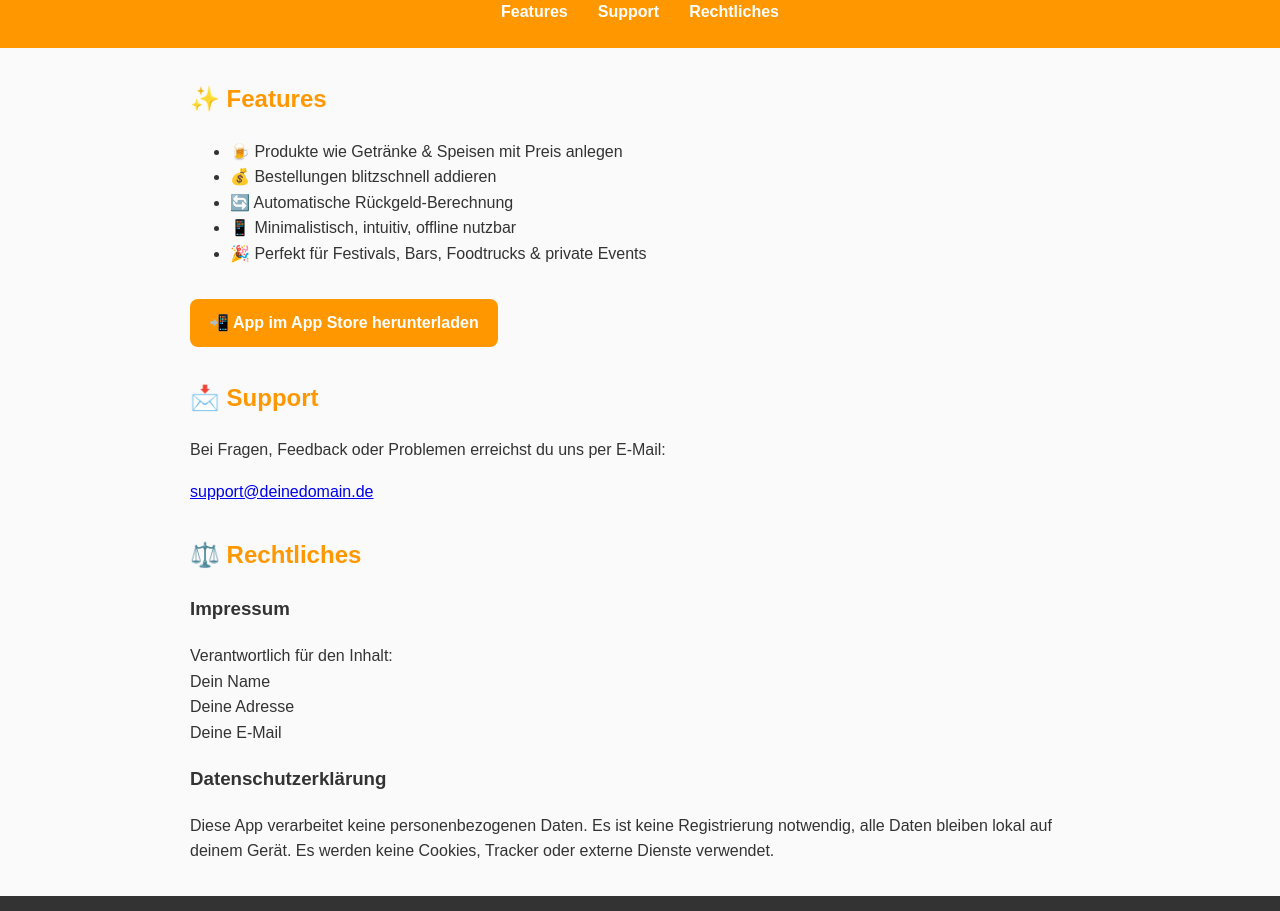
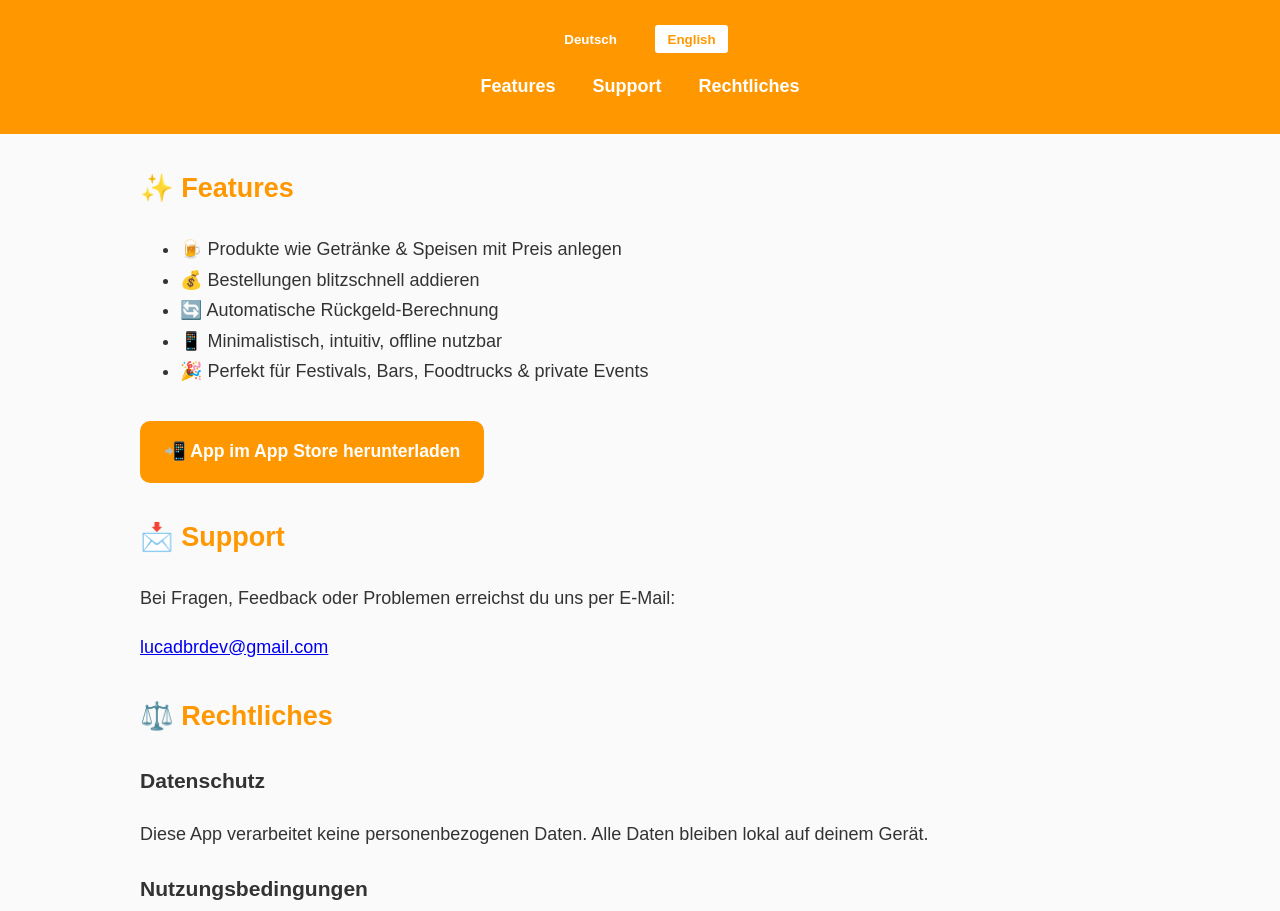
Before and after one commit to LucaDBr/BarMate-Legal, a plain HTML site: page index.html in a window 1280 px wide. Shown: the part 134-1045 px from the top of the page. Drawn offline with Linux system fonts and the light colour scheme.

Commit message:
Update index.html

```diff
--- a/index.html
+++ b/index.html
@@ -11,28 +11,30 @@
       padding: 0;
       background: #fafafa;
       color: #333;
-      line-height: 1.6;
+      line-height: 1.7;
+      font-size: 18px;
     }
     header {
       background: #ff9800;
       color: #fff;
-      padding: 1.5rem;
+      padding: 2rem 1rem;
       text-align: center;
     }
-    header h1 { margin: 0; font-size: 2rem; }
+    header h1 { margin: 0; font-size: 2.5rem; }
+    header p { margin: 0.5rem 0; font-size: 1.2rem; }
     nav {
       margin-top: 1rem;
     }
     nav a {
       color: #fff;
-      margin: 0 0.8rem;
+      margin: 0 1rem;
       text-decoration: none;
       font-weight: bold;
     }
     section {
-      max-width: 900px;
+      max-width: 1000px;
       margin: 2rem auto;
-      padding: 0 1rem;
+      padding: 0 1.5rem;
     }
     h2 {
       color: #ff9800;
@@ -40,20 +42,38 @@
     }
     footer {
       text-align: center;
-      padding: 1rem;
+      padding: 1.5rem;
       background: #333;
       color: #fff;
-      font-size: 0.9rem;
+      margin-top: 2rem;
     }
     .cta {
       display: inline-block;
       background: #ff9800;
       color: #fff;
-      padding: 0.7rem 1.2rem;
+      padding: 1rem 1.5rem;
       margin-top: 1rem;
-      border-radius: 8px;
+      border-radius: 10px;
       text-decoration: none;
       font-weight: bold;
+      font-size: 1.1rem;
+    }
+    .lang-switch {
+      margin-top: 1rem;
+    }
+    .lang-switch button {
+      background: #fff;
+      border: 2px solid #ff9800;
+      color: #ff9800;
+      padding: 0.4rem 0.8rem;
+      margin: 0 0.5rem;
+      border-radius: 5px;
+      font-weight: bold;
+      cursor: pointer;
+    }
+    .lang-switch button.active {
+      background: #ff9800;
+      color: #fff;
     }
   </style>
 </head>
@@ -61,53 +81,129 @@
 
   <header>
     <h1>BarMate</h1>
-    <p>Die Festival-Kassen-App – schnell Preise addieren & Rückgeld berechnen</p>
+    <p id="tagline">Die Festival-Kassen-App – schnell Preise addieren & Rückgeld berechnen</p>
+    <div class="lang-switch">
+      <button id="de" class="active">Deutsch</button>
+      <button id="en">English</button>
+    </div>
     <nav>
-      <a href="#features">Features</a>
-      <a href="#support">Support</a>
-      <a href="#legal">Rechtliches</a>
+      <a href="#features" data-i18n="menu.features">Features</a>
+      <a href="#support" data-i18n="menu.support">Support</a>
+      <a href="#legal" data-i18n="menu.legal">Rechtliches</a>
     </nav>
   </header>
 
   <section id="features">
-    <h2>✨ Features</h2>
-    <ul>
-      <li>🍺 Produkte wie Getränke & Speisen mit Preis anlegen</li>
-      <li>💰 Bestellungen blitzschnell addieren</li>
-      <li>🔄 Automatische Rückgeld-Berechnung</li>
-      <li>📱 Minimalistisch, intuitiv, offline nutzbar</li>
-      <li>🎉 Perfekt für Festivals, Bars, Foodtrucks & private Events</li>
-    </ul>
-    <a class="cta" href="#">📲 App im App Store herunterladen</a>
+    <h2 data-i18n="features.title">✨ Features</h2>
+    <ul id="features-list"></ul>
+    <a class="cta" href="#">📲 <span data-i18n="features.cta">App im App Store herunterladen</span></a>
   </section>
 
   <section id="support">
-    <h2>📩 Support</h2>
-    <p>Bei Fragen, Feedback oder Problemen erreichst du uns per E-Mail:</p>
-    <p><a href="mailto:support@deinedomain.de">support@deinedomain.de</a></p>
+    <h2 data-i18n="support.title">📩 Support</h2>
+    <p id="support-text"></p>
+    <p><a href="mailto:lucadbrdev@gmail.com">lucadbrdev@gmail.com</a></p>
   </section>
 
   <section id="legal">
-    <h2>⚖️ Rechtliches</h2>
-    <h3>Impressum</h3>
-    <p>
-      Verantwortlich für den Inhalt:<br>
-      Dein Name<br>
-      Deine Adresse<br>
-      Deine E-Mail<br>
-    </p>
+    <h2 data-i18n="legal.title">⚖️ Rechtliches</h2>
 
-    <h3>Datenschutzerklärung</h3>
-    <p>
-      Diese App verarbeitet keine personenbezogenen Daten.
-      Es ist keine Registrierung notwendig, alle Daten bleiben lokal auf deinem Gerät.
-      Es werden keine Cookies, Tracker oder externe Dienste verwendet.
-    </p>
+    <h3 data-i18n="privacy.title">Datenschutz</h3>
+    <p id="privacy"></p>
+
+    <h3 data-i18n="terms.title">Nutzungsbedingungen</h3>
+    <p id="terms"></p>
+
+    <h3 data-i18n="licenses.title">Open Source</h3>
+    <p id="licenses"></p>
   </section>
 
   <footer>
-    © 2025 BarMate – Alle Rechte vorbehalten.
+    © 2025 BarMate – Alle Rechte vorbehalten · All rights reserved.
   </footer>
+
+  <script>
+    const translations = {
+      de: {
+        tagline: "Die Festival-Kassen-App – schnell Preise addieren & Rückgeld berechnen",
+        menu: { features: "Features", support: "Support", legal: "Rechtliches" },
+        features: {
+          title: "✨ Features",
+          list: [
+            "🍺 Produkte wie Getränke & Speisen mit Preis anlegen",
+            "💰 Bestellungen blitzschnell addieren",
+            "🔄 Automatische Rückgeld-Berechnung",
+            "📱 Minimalistisch, intuitiv, offline nutzbar",
+            "🎉 Perfekt für Festivals, Bars, Foodtrucks & private Events"
+          ],
+          cta: "App im App Store herunterladen"
+        },
+        support: {
+          title: "📩 Support",
+          text: "Bei Fragen, Feedback oder Problemen erreichst du uns per E-Mail:"
+        },
+        legal: { title: "⚖️ Rechtliches" },
+        privacy: "Diese App verarbeitet keine personenbezogenen Daten. Alle Daten bleiben lokal auf deinem Gerät.",
+        terms: "Mit Nutzung der App stimmst du den Nutzungsbedingungen zu. Du bist verantwortlich für Preise, Steuerkonformität und Datensicherung.",
+        licenses: "BarMate verwendet Swift & SwiftUI. Danke an die Open Source Community."
+      },
+      en: {
+        tagline: "The festival cash register app – quickly add prices & calculate change",
+        menu: { features: "Features", support: "Support", legal: "Legal" },
+        features: {
+          title: "✨ Features",
+          list: [
+            "🍺 Add drinks & food with prices",
+            "💰 Quickly sum up orders",
+            "🔄 Automatic change calculator",
+            "📱 Minimalistic, intuitive & offline",
+            "🎉 Perfect for festivals, bars, food trucks & events"
+          ],
+          cta: "Download on the App Store"
+        },
+        support: {
+          title: "📩 Support",
+          text: "For any questions, feedback or problems please contact us:"
+        },
+        legal: { title: "⚖️ Legal" },
+        privacy: "BarMate is designed with privacy in mind. All data stays on your device and is never transmitted.",
+        terms: "By using BarMate, you agree to the Terms of Service. You are responsible for correct pricing, taxes, and backing up your data.",
+        licenses: "BarMate uses Swift & SwiftUI. Thanks to the open source community."
+      }
+    };
+
+    function setLanguage(lang) {
+      document.getElementById("tagline").textContent = translations[lang].tagline;
+      document.querySelector("[data-i18n='menu.features']").textContent = translations[lang].menu.features;
+      document.querySelector("[data-i18n='menu.support']").textContent = translations[lang].menu.support;
+      document.querySelector("[data-i18n='menu.legal']").textContent = translations[lang].menu.legal;
+      document.querySelector("[data-i18n='features.title']").textContent = translations[lang].features.title;
+      const featuresList = document.getElementById("features-list");
+      featuresList.innerHTML = "";
+      translations[lang].features.list.forEach(item => {
+        const li = document.createElement("li");
+        li.textContent = item;
+        featuresList.appendChild(li);
+      });
+      document.querySelector("[data-i18n='features.cta']").textContent = translations[lang].features.cta;
+      document.getElementById("support-text").textContent = translations[lang].support.text;
+      document.querySelector("[data-i18n='support.title']").textContent = translations[lang].support.title;
+      document.querySelector("[data-i18n='legal.title']").textContent = translations[lang].legal.title;
+      document.getElementById("privacy").textContent = translations[lang].privacy;
+      document.querySelector("[data-i18n='terms.title']").textContent = (lang === "de" ? "Nutzungsbedingungen" : "Terms of Service");
+      document.getElementById("terms").textContent = translations[lang].terms;
+      document.querySelector("[data-i18n='licenses.title']").textContent = translations[lang].licenses.title;
+      document.getElementById("licenses").textContent = translations[lang].licenses;
+      document.getElementById("de").classList.toggle("active", lang === "de");
+      document.getElementById("en").classList.toggle("active", lang === "en");
+    }
+
+    document.getElementById("de").addEventListener("click", () => setLanguage("de"));
+    document.getElementById("en").addEventListener("click", () => setLanguage("en"));
+
+    // Default Sprache
+    setLanguage("de");
+  </script>
 
 </body>
 </html>
```
